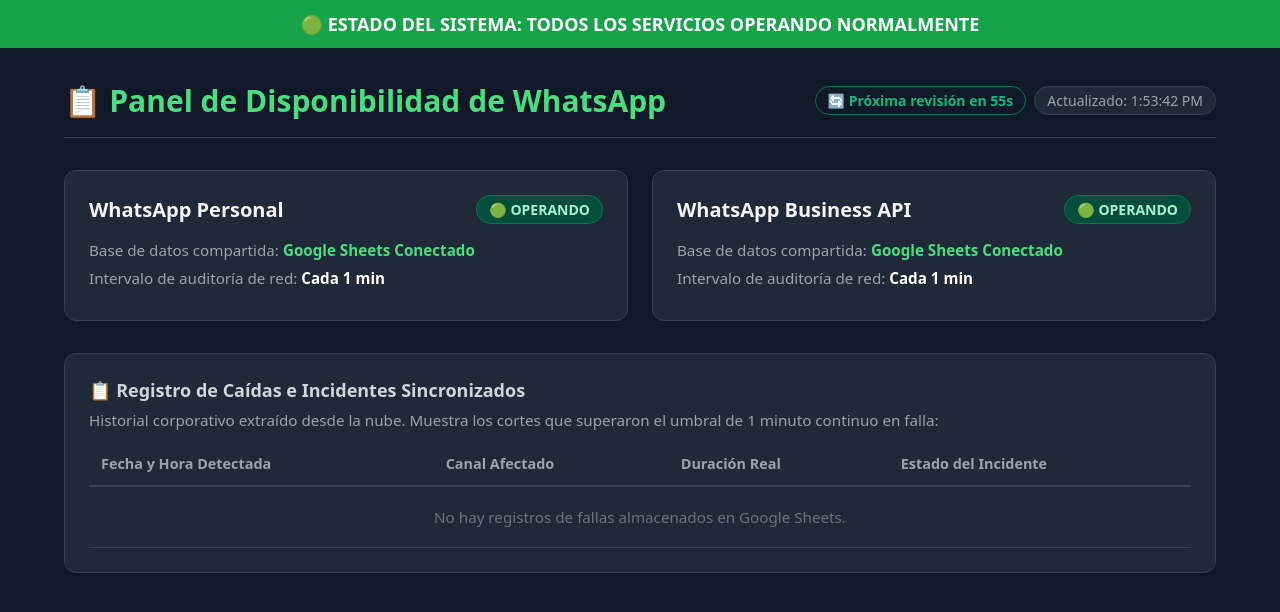
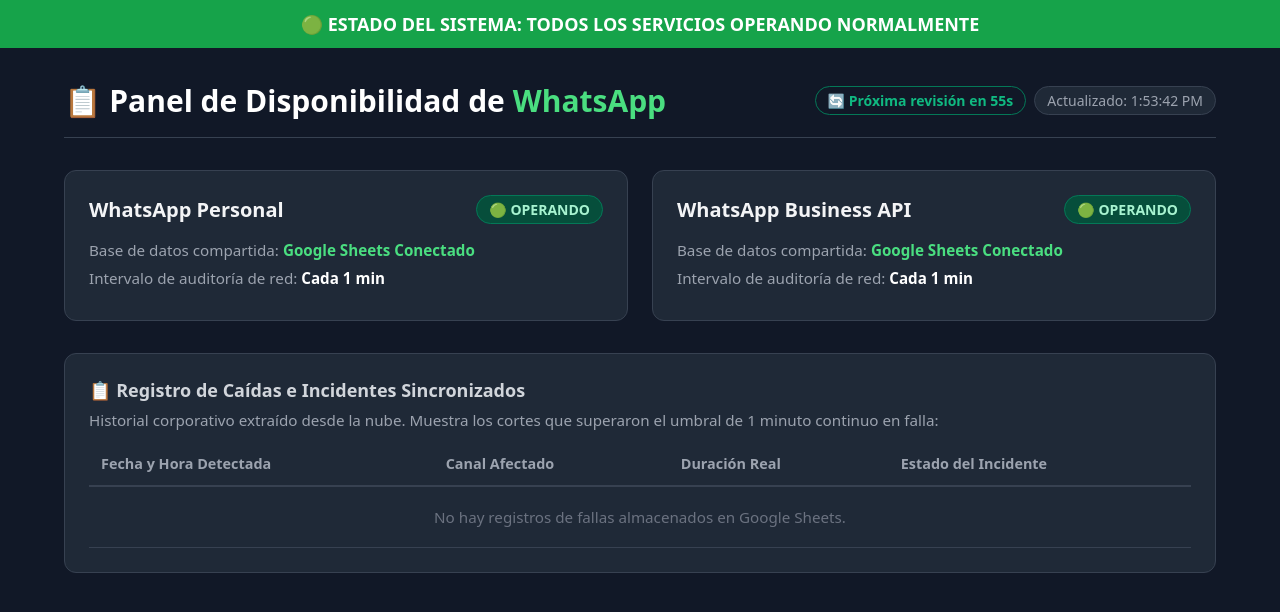
Before and after one commit to sebarod-tech/whatsapp, a plain HTML site: page index.html in a window 1280 px wide. Drawn offline with Linux system fonts and the light colour scheme; no server answers.

Commit message:
Update index.html

```diff
--- a/index.html
+++ b/index.html
@@ -42,7 +42,7 @@
 
     <div class="contenedor">
         <header class="header">
-            <h1 class="titulo">📋 <span style="color: #4ade80;">Panel de Disponibilidad de WhatsApp</span></h1>
+            <h1 class="titulo"><span style="color: #ffffff;">📋 Panel de Disponibilidad de </span><span style="color: #4ade80;">WhatsApp</span></h1>
             <div class="contenedor-badges">
                 <span id="txt-contador" class="badge-contador">🔄 Sincronizando...</span>
                 <span id="txt-actualizado" class="badge-tiempo">Actualizado: Conectando...</span>
```
